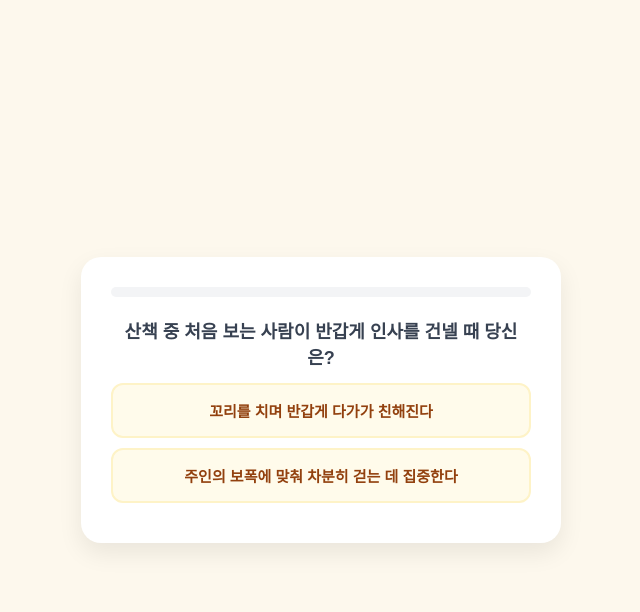
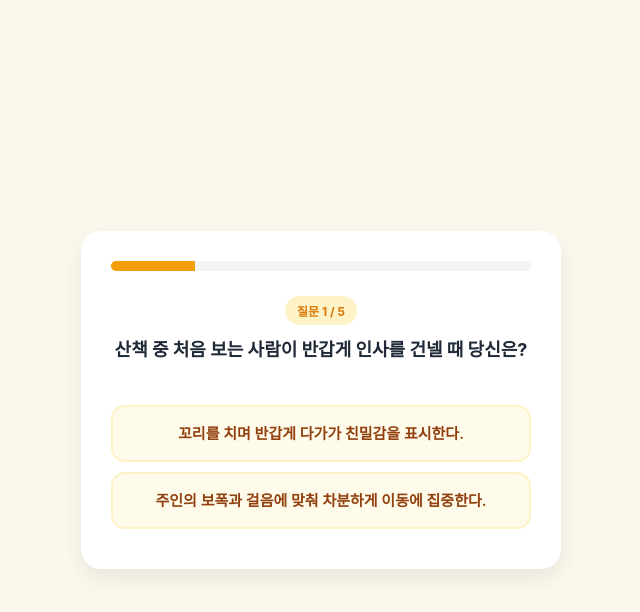
Before and after one commit to changu-kim-kor/retriever, a plain HTML site: page index.html in a window 1280 px wide. Both pictures are taken after a click on the button "테스트 시작하기". Shown: the whole page, without its empty margins (319-959 px from the left). Drawn offline with Linux system fonts and the light colour scheme.

Commit message:
feat: update index.html

```diff
--- a/index.html
+++ b/index.html
@@ -5,42 +5,47 @@
     <meta name="viewport" content="width=device-width, initial-scale=1.0">
     <title>안내견 리트리버 성격 테스트</title>
     <style>
-        * { box-sizing: border-box; font-family: 'Pretendard', sans-serif; }
+        * { box-sizing: border-box; font-family: 'Pretendard', -apple-system, BlinkMacSystemFont, system-ui, Roboto, sans-serif; }
         body { background: #fdf8ed; display: flex; justify-content: center; align-items: center; min-height: 100vh; margin: 0; padding: 20px; }
         .card { background: white; width: 100%; max-width: 480px; padding: 30px; border-radius: 20px; box-shadow: 0 10px 25px rgba(0,0,0,0.08); text-align: center; }
         .hidden { display: none; }
-        h1 { color: #d97706; font-size: 22px; margin-bottom: 20px; }
-        .btn { display: block; width: 100%; padding: 15px; margin: 10px 0; border: 2px solid #fef3c7; background: #fffbeb; border-radius: 12px; cursor: pointer; font-weight: 600; color: #92400e; font-size: 15px; transition: all 0.2s; }
+        h1 { color: #d97706; font-size: 22px; margin-bottom: 15px; }
+        .sub-title { color: #6b7280; font-size: 14px; margin-bottom: 25px; line-height: 1.5; }
+        .btn { display: block; width: 100%; padding: 16px; margin: 10px 0; border: 2px solid #fef3c7; background: #fffbeb; border-radius: 14px; cursor: pointer; font-weight: 600; color: #92400e; font-size: 15px; transition: all 0.2s; line-height: 1.4; }
         .btn:hover { background: #fde68a; border-color: #f59e0b; }
-        .progress { background: #f3f4f6; height: 10px; border-radius: 5px; margin-bottom: 20px; overflow: hidden; }
+        .progress { background: #f3f4f6; height: 10px; border-radius: 5px; margin-bottom: 25px; overflow: hidden; }
         .bar { background: #f59e0b; height: 100%; width: 0%; transition: width 0.3s; }
-        .result-type { font-size: 24px; font-weight: bold; color: #b45309; margin: 15px 0 5px; }
+        .result-type { font-size: 22px; font-weight: bold; color: #b45309; margin: 20px 0 10px; }
+        .badge { display: inline-block; background: #fef3c7; color: #d97706; padding: 6px 12px; border-radius: 20px; font-size: 12px; font-weight: bold; margin-bottom: 10px; }
     </style>
 </head>
 <body>
 
 <div class="card">
-    <!-- 시작 화면 -->
+    <!-- 1. 시작 화면 -->
     <div id="start-page">
-        <h1>🦮 나의 안내견 리트리버 유형은?</h1>
-        <p>몇 가지 간단한 질문으로 나와 닮은 안내견 성격을 알아보세요!</p>
-        <button class="btn" style="background:#f59e0b; color:white; border:none;" onclick="startQuiz()">테스트 시작하기</button>
+        <div style="font-size: 50px; margin-bottom: 10px;">🦮</div>
+        <h1>나의 안내견 리트리버 유형은?</h1>
+        <p class="sub-title">5가지 질문을 통해 나와 가장 닮은<br>안내견 리트리버 성격을 찾아보세요!</p>
+        <button class="btn" style="background:#f59e0b; color:white; border:none; font-size:16px;" onclick="startQuiz()">테스트 시작하기</button>
     </div>
 
-    <!-- 질문 화면 -->
+    <!-- 2. 질문 화면 -->
     <div id="quiz-page" class="hidden">
         <div class="progress"><div id="bar" class="bar"></div></div>
-        <h2 id="question" style="font-size: 18px; color: #374151; min-height: 50px;">질문 내용</h2>
+        <div id="question-number" class="badge">질문 1 / 5</div>
+        <h2 id="question" style="font-size: 18px; color: #1f2937; min-height: 55px; margin-top:0;">질문 내용</h2>
         <button class="btn" onclick="selectOption('A')" id="optA">선택지 A</button>
         <button class="btn" onclick="selectOption('B')" id="optB">선택지 B</button>
     </div>
 
-    <!-- 결과 화면 -->
+    <!-- 3. 결과 화면 -->
     <div id="result-page" class="hidden">
-        <h1>🐾 테스트 결과</h1>
+        <div class="badge">YOUR TYPE</div>
+        <h1>🐾 나의 리트리버 성격 결과</h1>
         <div id="result-type" class="result-type">결과 유형</div>
-        <p id="result-desc" style="color: #4b5563; line-height: 1.6;"></p>
-        <button class="btn" style="background:#f59e0b; color:white; border:none; margin-top:20px;" onclick="location.reload()">다시 하기</button>
+        <p id="result-desc" style="color: #4b5563; line-height: 1.6; font-size: 15px; word-break: keep-all;"></p>
+        <button class="btn" style="background:#f59e0b; color:white; border:none; margin-top:25px;" onclick="resetQuiz()">다시 테스트하기</button>
     </div>
 </div>
 
@@ -48,29 +53,60 @@
     const questions = [
         {
             q: "산책 중 처음 보는 사람이 반갑게 인사를 건넬 때 당신은?",
-            a: { text: "꼬리를 치며 반갑게 다가가 친해진다", type: "P" },
-            b: { text: "주인의 보폭에 맞춰 차분히 걷는 데 집중한다", type: "I" }
+            a: { text: "꼬리를 치며 반갑게 다가가 친밀감을 표시한다.", scores: { healer: 2, clingy: 2, curious: 1 } },
+            b: { text: "주인의 보폭과 걸음에 맞춰 차분하게 이동에 집중한다.", scores: { veteran: 2, fm: 2, myway: 1 } }
         },
         {
-            q: "새로운 장소나 미션을 만났을 때 당신의 반응은?",
-            a: { text: "호기심을 가지고 구석구석 살핀다", type: "C" },
-            b: { text: "배운 규칙대로 신중하고 차분하게 행동한다", type: "F" }
+            q: "새로운 공원이나 낯선 장소에 도착했을 때 당신의 반응은?",
+            a: { text: "호기심을 갖고 신나게 구석구석 냄새를 맡으며 탐색한다.", scores: { curious: 2, myway: 2, healer: 1 } },
+            b: { text: "주인이 지시하는 안전한 동선을 따라 신중하게 행동한다.", scores: { veteran: 2, fm: 2, clingy: 1 } }
         },
         {
-            q: "자유 시간이 생겼을 때 더 선호하는 행동은?",
-            a: { text: "마당을 신나게 뛰어놀거나 활발하게 움직인다", type: "A" },
-            b: { text: "주인 곁 편안한 장소에서 휴식을 취한다", type: "S" }
+            q: "집에서 자유 시간이 생겼을 때 더 선호하는 행동은?",
+            a: { text: "주인 옆에 딱 붙어서 쓰다듬을 받거나 같이 놀기", scores: { clingy: 2, healer: 2, curious: 1 } },
+            b: { text: "내가 좋아하는 나만의 명당에 누워 여유롭게 휴식하기", scores: { myway: 2, fm: 2, veteran: 1 } }
+        },
+        {
+            q: "길을 가다가 예상치 못한 장애물이나 돌발 상황을 만나면?",
+            a: { text: "당황하지 않고 배웠던 대로 안전한 우회로를 찾는다.", scores: { veteran: 2, fm: 2, healer: 1 } },
+            b: { text: "잠시 멈춰 서서 '이건 뭐지?' 하고 호기심 어린 눈으로 관찰한다.", scores: { curious: 2, myway: 2, clingy: 1 } }
+        },
+        {
+            q: "미션을 멋지게 성공하고 주인의 따뜻한 칭찬을 받았을 때 마음은?",
+            a: { text: "칭찬받아서 너무 행복해! 온몸으로 기쁨을 표현한다.", scores: { healer: 2, clingy: 2, curious: 1 } },
+            b: { text: "역시 완벽했군! 뿌듯함을 느끼며 다음 미션을 준비한다.", scores: { veteran: 2, fm: 2, myway: 1 } }
         }
     ];
 
     const results = {
-        "P-C-A": { title: "호기심 에너자이저 리트리버", desc: "주변 환경에 관심이 많고 에너지가 넘치며, 사람들과 빠르게 친해지는 친화력 대장입니다!" },
-        "I-F-S": { title: "베테랑 완벽주의 안내견", desc: "집중력이 뛰어난 베테랑 스타일! 맡은 임무와 규칙을 정확히 수행하는 든든한 파트너입니다." },
-        "DEFAULT": { title: "다정다감한 온난화 리트리버", desc: "상황에 따라 차분함과 유쾌함을 유연하게 발휘하는 따뜻한 마음의 소유자입니다." }
+        veteran: {
+            title: "🦮 베테랑 완벽주의 안내견",
+            desc: "집중력과 사명감이 넘치는 안내견계의 에이스! 어떤 상황에서도 주인을 안전하게 인도하는 신뢰도 200%의 리더 타입입니다."
+        },
+        curious: {
+            title: "🎾 호기심 에너자이저 리트리버",
+            desc: "세상은 넓고 재미있는 건 많다! 넘치는 호기심과 밝은 에너지로 주변 모두에게 즐거움을 전하는 유쾌한 활력소입니다."
+        },
+        healer: {
+            title: "💛 다정다감 힐링 리트리버",
+            desc: "상대의 감정을 누구보다 잘 읽어내는 따뜻한 마음의 소유자! 존재 자체만으로 주변 사람들에게 큰 위로와 평온을 줍니다."
+        },
+        myway: {
+            title: "🐾 엉뚱발랄 마이웨이 리트리버",
+            desc: "자유로운 영혼과 개성을 가진 유일무이 타입! 가끔은 엉뚱해서 웃음을 주지만 결코 미워할 수 없는 매력 덩어리입니다."
+        },
+        fm: {
+            title: "📐 철두철미 원칙주의 리트리버",
+            desc: "약속과 규칙, 계획이 가장 중요한 FM 파트너! 신중하고 책임감이 강해 언제 어디서나 의지할 수 있는 든든한 존재입니다."
+        },
+        clingy: {
+            title: "🐶 애교만점 껌딱지 리트리버",
+            desc: "소중한 사람 옆 1cm가 나의 지정석! 순수하고 애정 표현에 솔직하여 보는 사람의 마음을 녹여버리는 넘치는 사랑둥이입니다."
+        }
     };
 
     let currentIdx = 0;
-    let scores = [];
+    let scores = { veteran: 0, curious: 0, healer: 0, myway: 0, fm: 0, clingy: 0 };
 
     function startQuiz() {
         document.getElementById('start-page').classList.add('hidden');
@@ -80,15 +116,21 @@
 
     function showQuestion() {
         const q = questions[currentIdx];
+        document.getElementById('question-number').innerText = `질문 ${currentIdx + 1} / ${questions.length}`;
         document.getElementById('question').innerText = q.q;
         document.getElementById('optA').innerText = q.a.text;
         document.getElementById('optB').innerText = q.b.text;
-        document.getElementById('bar').style.width = ((currentIdx / questions.length) * 100) + '%';
+        document.getElementById('bar').style.width = (((currentIdx + 1) / questions.length) * 100) + '%';
     }
 
     function selectOption(option) {
-        const selected = questions[currentIdx][option.toLowerCase()].type;
-        scores.push(selected);
+        const q = questions[currentIdx];
+        const selectedScores = q[option.toLowerCase()].scores;
+
+        for (let key in selectedScores) {
+            scores[key] += selectedScores[key];
+        }
+
         currentIdx++;
 
         if (currentIdx < questions.length) {
@@ -102,11 +144,26 @@
         document.getElementById('quiz-page').classList.add('hidden');
         document.getElementById('result-page').classList.remove('hidden');
 
-        const key = scores.join('-');
-        const result = results[key] || results["DEFAULT"];
+        let maxType = 'veteran';
+        let maxScore = -1;
 
+        for (let type in scores) {
+            if (scores[type] > maxScore) {
+                maxScore = scores[type];
+                maxType = type;
+            }
+        }
+
+        const result = results[maxType];
         document.getElementById('result-type').innerText = result.title;
         document.getElementById('result-desc').innerText = result.desc;
+    }
+
+    function resetQuiz() {
+        currentIdx = 0;
+        scores = { veteran: 0, curious: 0, healer: 0, myway: 0, fm: 0, clingy: 0 };
+        document.getElementById('result-page').classList.add('hidden');
+        document.getElementById('start-page').classList.remove('hidden');
     }
 </script>
 </body>
```
